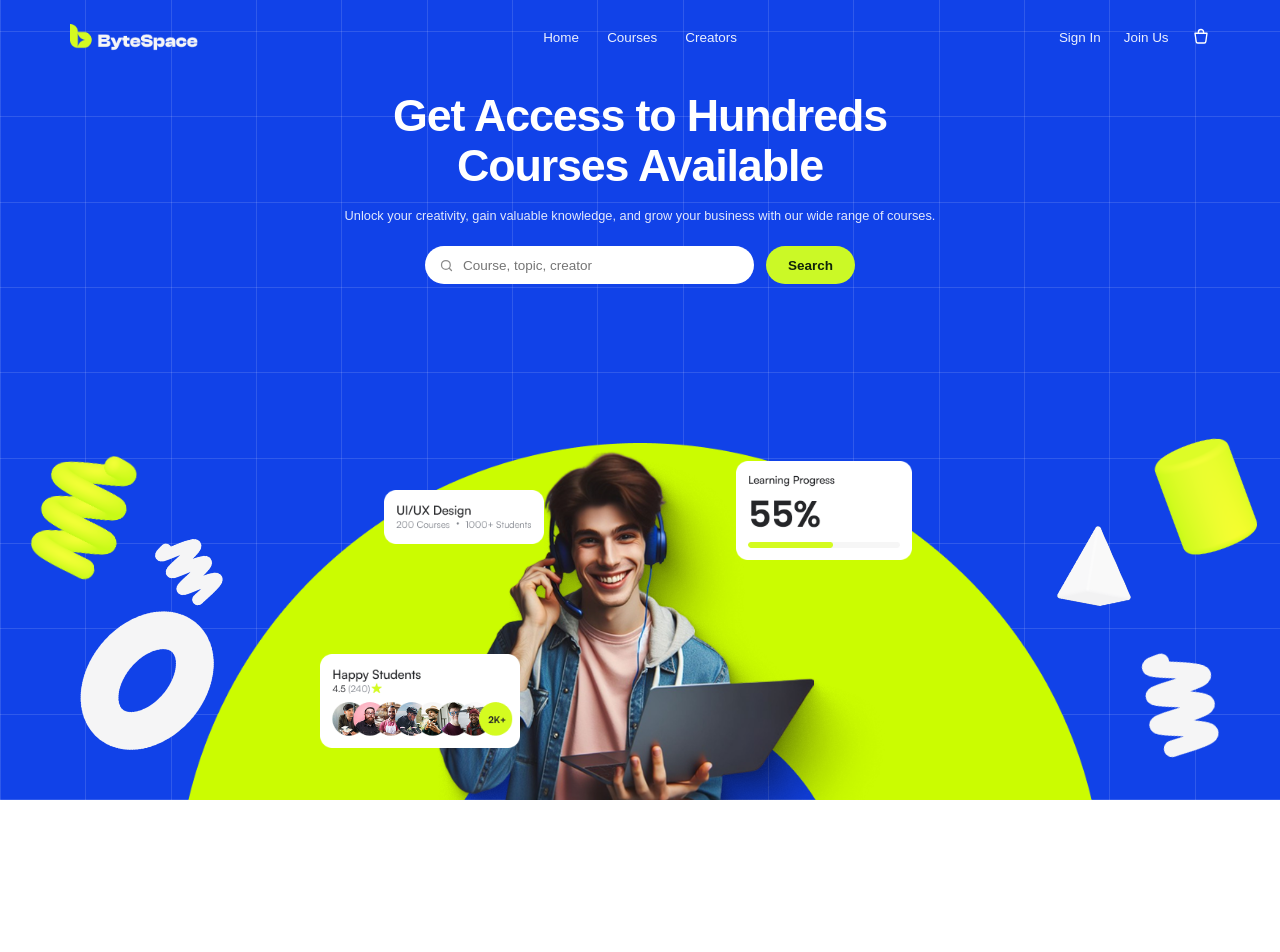
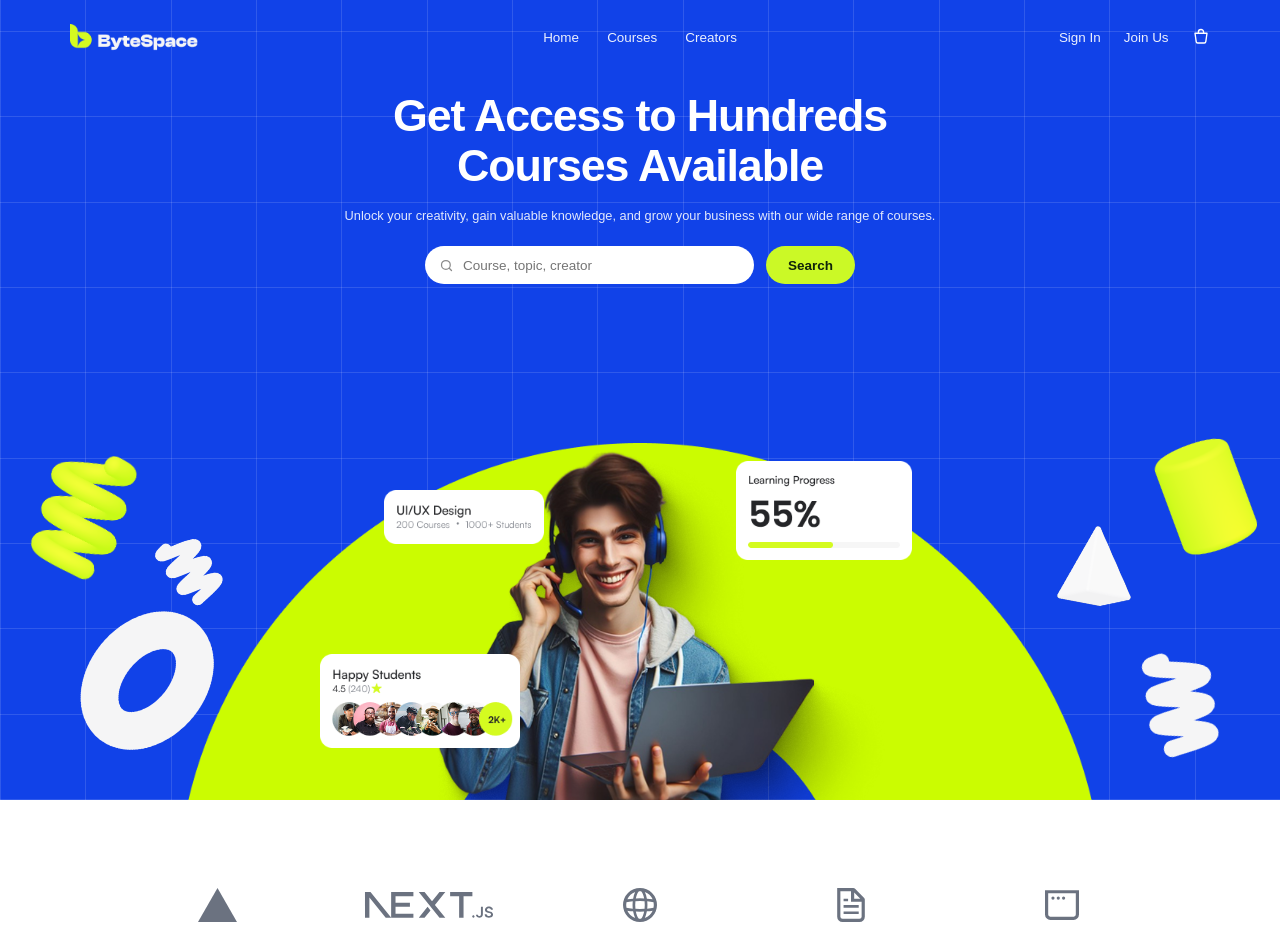
Before and after one commit to hasibzero/byte-space, a Next.js app: page / in a window 1280 px wide. Shown: the top 952 px of the page. Before the commit the page ends 800 px from the top, so only its background shows below. Built offline with nearby package versions, Linux system fonts and the light colour scheme.

Commit message:
feat(logos): mount logo strip and scope hero background
Adds the logo band below the hero and moves the blue grid surface from the
page shell onto the hero itself, since the logo strip sits on white.

```diff
--- a/src/app/page.js
+++ b/src/app/page.js
@@ -1,10 +1,12 @@
 import Hero from "@/components/hero/Hero";
+import Logos from "@/components/logos/Logos";
 import styles from "./page.module.css";
 
 export default function Home() {
   return (
-    <main className={styles.page}>
+    <div className={styles.page}>
       <Hero />
-    </main>
+      <Logos />
+    </div>
   );
 }
--- a/src/app/page.module.css
+++ b/src/app/page.module.css
@@ -1,22 +1,10 @@
-/* Page-level surface: the blue hero background and its grid, plus the inner
-   column that holds the header, copy and artwork. */
+/* Page shell. The blue grid is the hero's own surface, so it is scoped to the
+   hero rather than the whole page — the logo strip below sits on white. */
 
 .page {
-  position: relative;
+  display: flex;
+  flex-direction: column;
   width: 100%;
   min-height: 100vh;
   min-height: 100dvh;
-  background-color: var(--hero-bg);
-  background-image:
-    repeating-linear-gradient(
-      90deg,
-      var(--hero-grid-line) 0 1px,
-      transparent 1px var(--hero-grid-size)
-    ),
-    repeating-linear-gradient(
-      0deg,
-      var(--hero-grid-line) 0 1px,
-      transparent 1px var(--hero-grid-size)
-    );
-  color: var(--hero-on-bg);
 }
--- a/src/components/hero/Hero.module.css
+++ b/src/components/hero/Hero.module.css
@@ -5,6 +5,19 @@
   min-height: 100vh;
   min-height: 100dvh;
   overflow-x: clip;
+  background-color: var(--hero-bg);
+  background-image:
+    repeating-linear-gradient(
+      90deg,
+      var(--hero-grid-line) 0 1px,
+      transparent 1px var(--hero-grid-size)
+    ),
+    repeating-linear-gradient(
+      0deg,
+      var(--hero-grid-line) 0 1px,
+      transparent 1px var(--hero-grid-size)
+    );
+  color: var(--hero-on-bg);
 }
 
 /* ---------- Copy ---------- */
```
